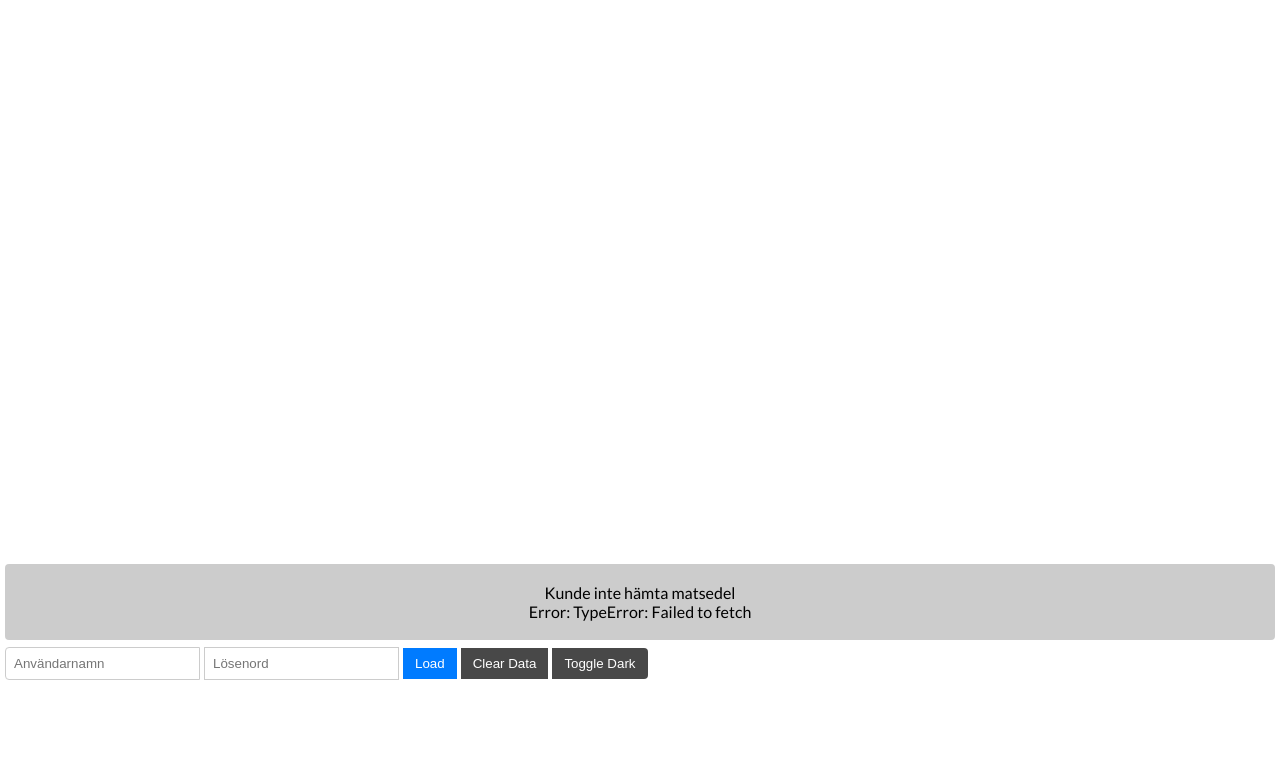
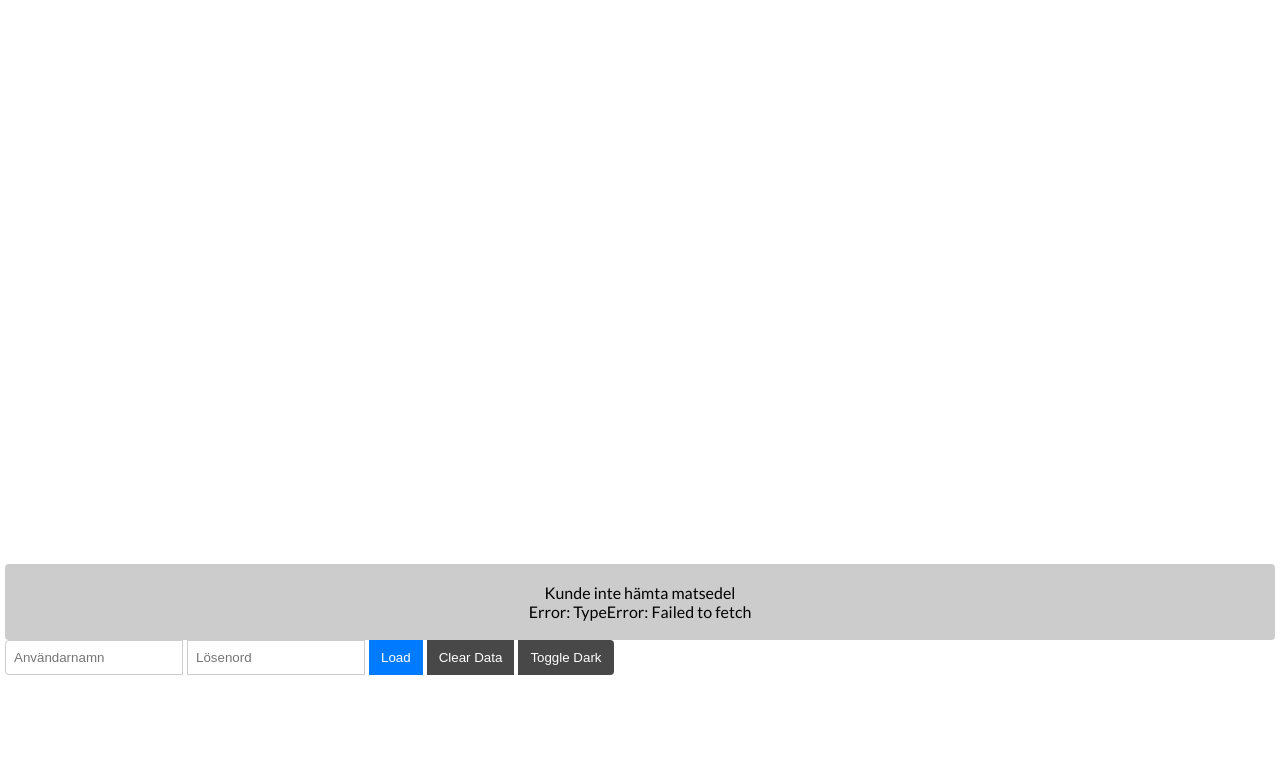
Before and after one commit to ingobeans/schemavisare-skola24-skolportalen, a Flask app: page / in a window 1280 px wide. Shown: the top 784 px of the page. Run offline with Flask 3, Linux system fonts and the light colour scheme.

Commit message:
css improvements

```diff
--- a/api/static/renderer.js
+++ b/api/static/renderer.js
@@ -175,7 +175,7 @@ var PdfRenderer = /** @class */ (function () {
       );
       label.textContent = text.text;
       label.style.fontSize = text.fontsize + "px";
-      label.style.fontFamily = "Lato, sans-serif";
+      label.style.fontFamily = "var(--font)";
       label.style.fill = "var(--color-text)";
       label.setAttribute("x", (text.x + 1).toString());
       label.setAttribute("y", (text.y + 1 + text.fontsize).toString());
--- a/api/static/style.css
+++ b/api/static/style.css
@@ -3,10 +3,43 @@ html {
   --color-background: rgb(255, 255, 255);
   --color-tab: #ccc;
   --color-text: #000;
+  --font: Lato, sans-serif;
 }
 body {
   background-color: var(--color-background);
   color: var(--color-text);
+  font-family: var(--font);
+}
+.main-container {
+  margin: 0;
+  display: flex;
+  justify-content: center;
+  align-items: center;
+}
+
+.button-group {
+  display: flex;
+  gap: 4px;
+  flex-wrap: nowrap;
+}
+.timetable-container {
+  max-width: 1280px;
+  width: 100%;
+}
+.info-container {
+  margin-bottom: 50px;
+  padding-top: 559px;
+}
+.matsedel-container {
+  background-color: var(--color-tab);
+  padding: 3px;
+  border-radius: 4px;
+  text-align: center;
+}
+.user-container {
+  display: flex;
+  flex-wrap: wrap;
+  gap: 4px;
 }
 .input-container {
   display: flex;
@@ -16,27 +49,29 @@ body {
   padding: 8px;
   border: 1px solid var(--color-tab);
   border-radius: 4px 0 0 4px;
-  margin-bottom: 50px;
+  width: 100%;
+  max-width: 160px;
 }
 .password-field {
   padding: 8px;
   border: 1px solid var(--color-tab);
   border-radius: 0;
-  margin-bottom: 50px;
+  width: 100%;
+  max-width: 160px;
 }
 .button-container {
   display: flex;
   flex-direction: column;
 }
 .button {
-  margin-top: 8px;
   padding: 8px 12px;
   background-color: #007bff;
   color: #fff;
   border: none;
   cursor: pointer;
   border-radius: 0;
-  margin-right: 4px;
+  height: 35px;
+  width: fit-content;
 }
 
 .button:disabled {
--- a/api/templates/index.html
+++ b/api/templates/index.html
@@ -15,29 +15,13 @@
   </head>
 
   <body style="margin: 5px">
-    <div
-      id="main-container"
-      style="
-        margin: 0;
-        display: flex;
-        justify-content: center;
-        align-items: center;
-      "
-    >
-      <div style="max-width: 1280px; width: 100%" id="timetableElement">
-        <div style="margin-bottom: 50px; padding-top: 559px">
-          <div
-            style="
-              background-color: var(--color-tab);
-              padding: 3px;
-              border-radius: 4px;
-              text-align: center;
-            "
-          >
-            <p id="lunchtext" style="font-family: Lato, sans-serif">
-              Laddar matsedel...
-            </p>
+    <div class="main-container">
+      <div class="timetable-container" id="timetableElement">
+        <div class="info-container">
+          <div class="matsedel-container">
+            <p id="lunchtext">Laddar matsedel...</p>
           </div>
+          <div class="user-container">
             <input
               type="text"
               id="username"
@@ -50,6 +34,7 @@
               class="password-field"
               placeholder="Lösenord"
             />
+            <div class="button-group">
               <button onclick="javascript:submit()" class="button" id="load">
                 Load</button
               ><button onclick="javascript:clearData()" class="button dark">
@@ -60,6 +45,8 @@
             </div>
           </div>
         </div>
+      </div>
+    </div>
     <script src="static/renderer.js"></script>
     <script src="static/script.js"></script>
   </body>
```
Lines whose indentation alone changed are shown as unchanged.
